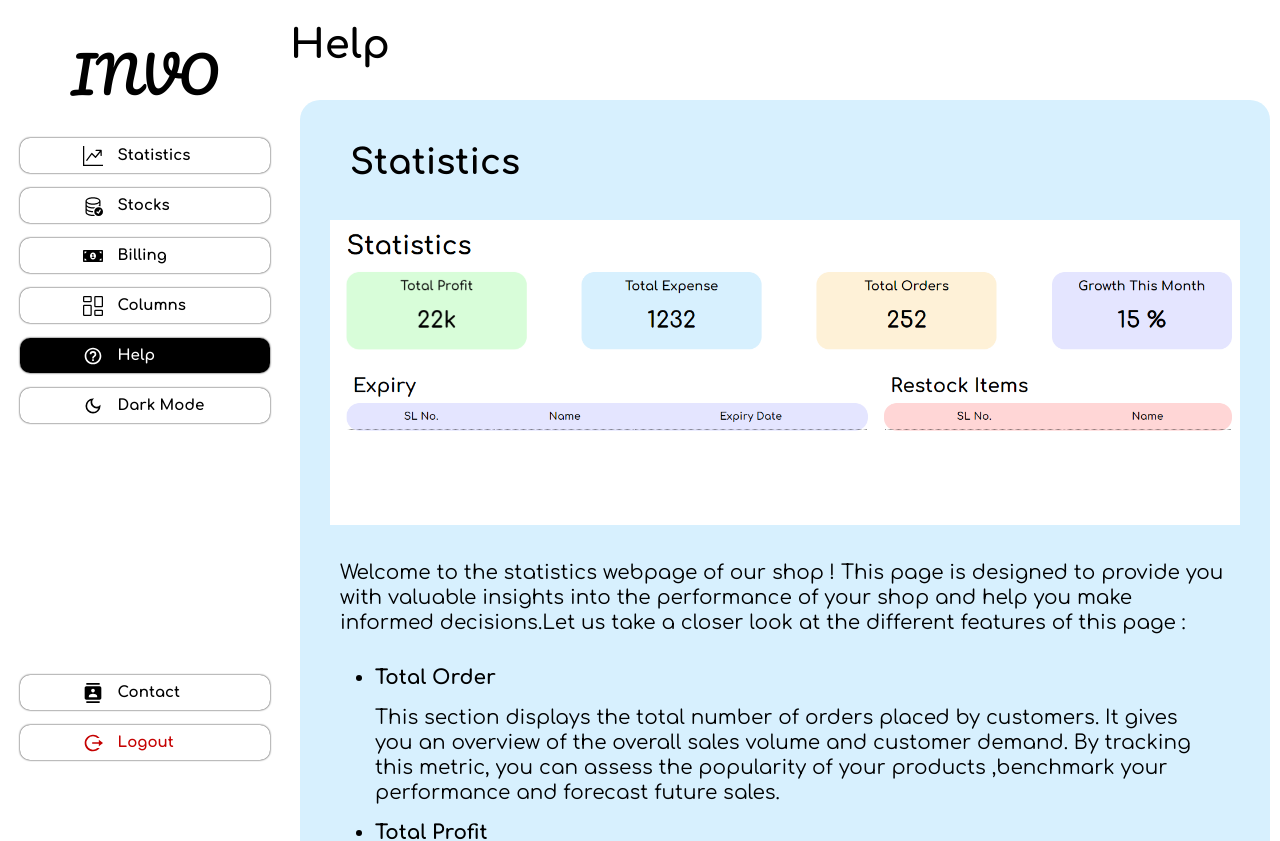
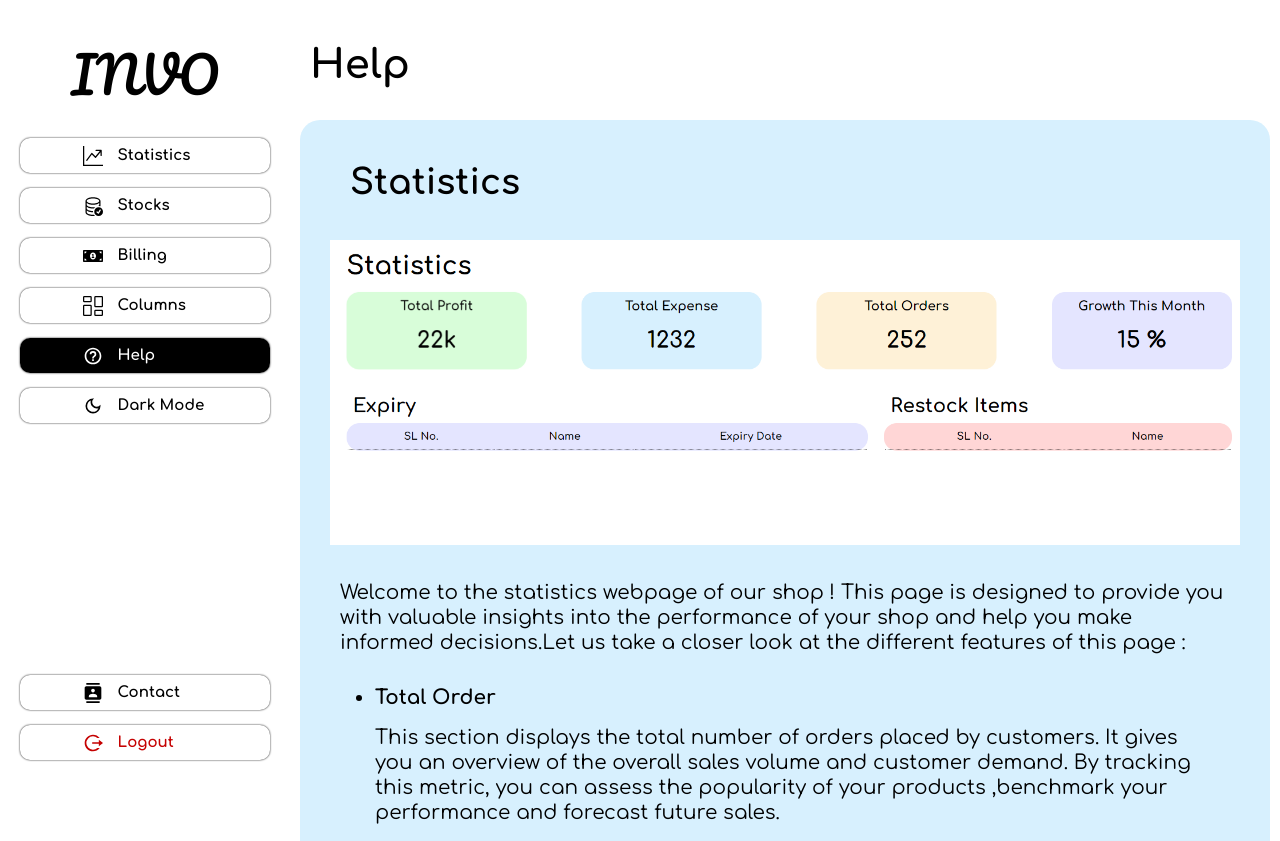
Before and after one commit to nikhitkumar00/Inventify, a React (Vite) app: page /help in a window 1280 px wide. Shown: the top 841 px of the page. Built offline with nearby package versions, Linux system fonts and the light colour scheme.

Commit message:
minor fixes in help

```diff
--- a/src/Components/Help/Help.css
+++ b/src/Components/Help/Help.css
@@ -15,6 +15,8 @@
     display: flex;
     align-items: center;
     color: var(--tar);
+    padding-left: 20px;
+    padding-top: 20px;
   }
     .wrapper_help{
       background-color: var(--mayo);
```
